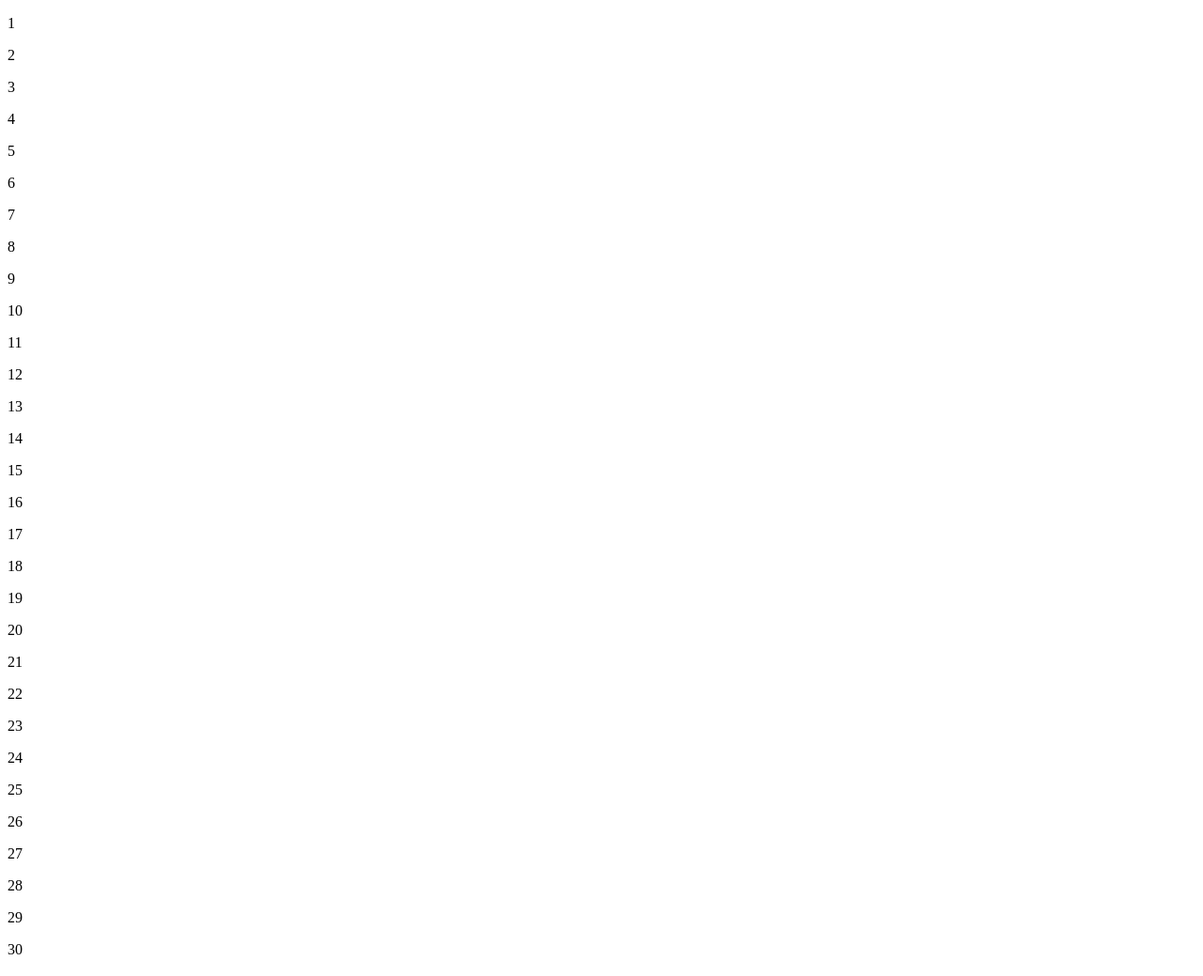
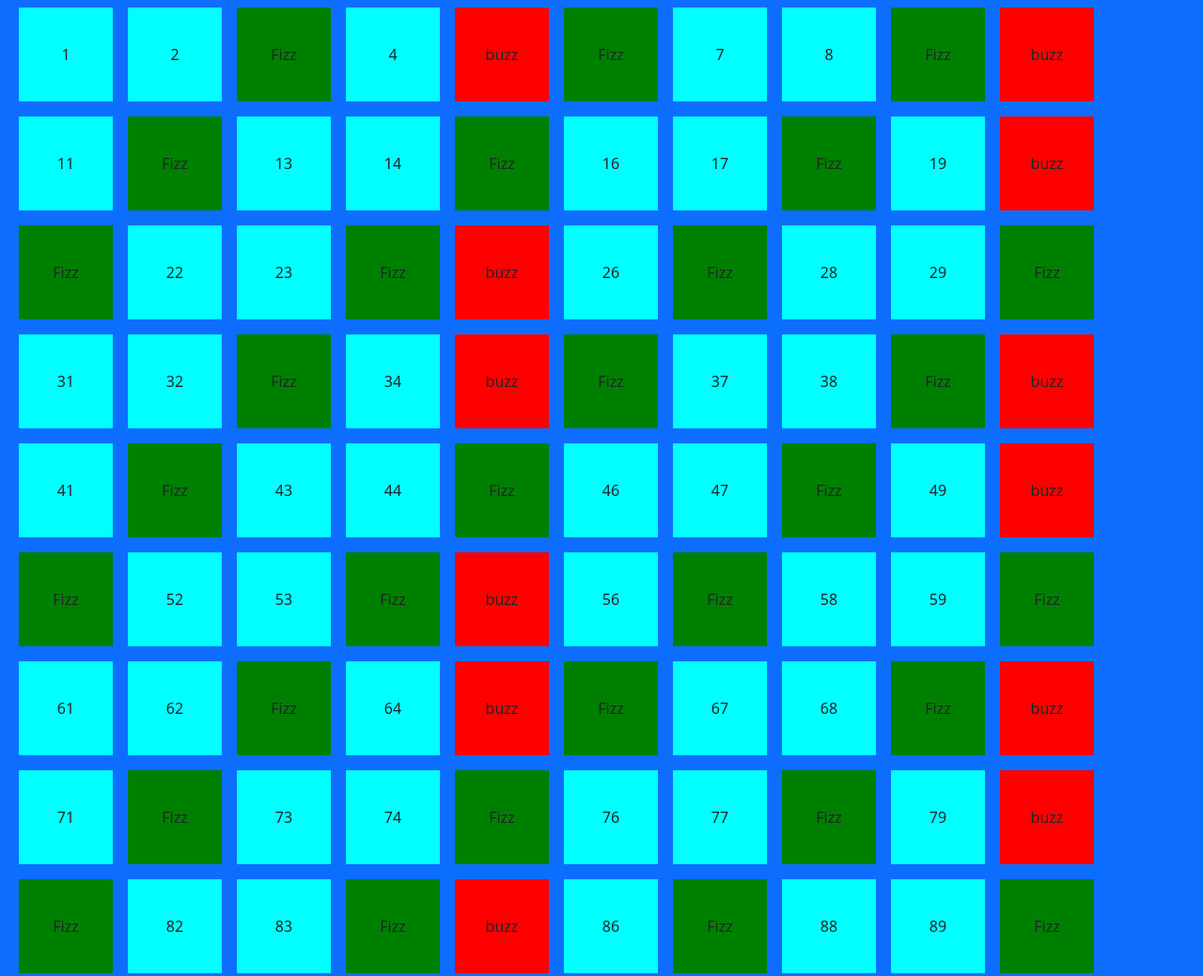
Before and after one commit to 1alberto994/js-fizzbuzz, a plain HTML site: page Bonus-1/index.html in a window 1280 px wide. Shown: the top 1039 px of the page at 94% size. Drawn offline with nearby package versions, Linux system fonts and the light colour scheme.

Commit message:
bonus-1 completato

```diff
--- a/Bonus-1/index.html
+++ b/Bonus-1/index.html
@@ -5,11 +5,12 @@
         <meta http-equiv="X-UA-Compatible" content="IE=edge">
         <meta name="viewport" content="width=device-width, initial-scale=1.0">
         <title>Document</title>
+        <link rel="stylesheet" href="https://cdn.jsdelivr.net/npm/bootstrap@5.2.3/dist/css/bootstrap.min.css">
         <link rel="stylesheet" href="style.css">
     </head>
-    <body>
-        <div class="mydiv" >
-            <p class="box"id="quadrato"></p>
+    <body class="bg-primary">
+        <div class="mydiv container-fluid" >
+
 
         </div>
       <script type="text/javascript" src="scripts.js"></script>
--- a/Bonus-1/scripts.js
+++ b/Bonus-1/scripts.js
@@ -5,25 +5,27 @@ for(let i=1 ; i<=100;i++){
     newP.innerHTML=`${i}`;
     newP.className=`box${i}`;
     div.append(newP)
-    document.getElementById("quadrato").style.backgroundColor="aqua"
+    document.querySelector(`.box${i}`).style.backgroundColor="aqua"
     // div.innerHTML+=element
     console.log( i)
     if(i % 3==0){
-        const newPdue=document.createElement("p")
-        newPdue.innerHTML=`${i % 3==0}`;
-        newPdue.className=`box${i % 3==0}`
+
+        newP.innerHTML="Fizz";
+
         console.log("scrivo buzz")
-        document.getElementById("quadrato").style.backgroundColor="green"
+        document.querySelector(`.box${i}`).style.backgroundColor="green"
 
     }
     else if(i % 3==0 && i % 5==0){
+        newP.innerHTML="fizzbuzz"
         console.log("scrivo fizzbuzz")
-        document.getElementById("quadrato").style.backgroundColor="yellow"
+        document.querySelector(`.box${i}`).style.backgroundColor="yellow"
 
     }
     else if( i % 5==0){
+        newP.innerHTML="buzz"
         console.log("scrivo fizz")
-        document.getElementById("quadrato").style.backgroundColor="red"
+        document.querySelector(`.box${i}`).style.backgroundColor="red"
 
     }
 
--- a/Bonus-1/style.css
+++ b/Bonus-1/style.css
@@ -0,0 +1,13 @@
+div{
+    display: flex;
+    flex-wrap: wrap;
+}
+p{
+    text-align: center;
+    margin: 8px;
+    width: 100px;
+    height: 100px;
+    display: flex;
+    align-items: center;
+    justify-content: center;
+}
```
